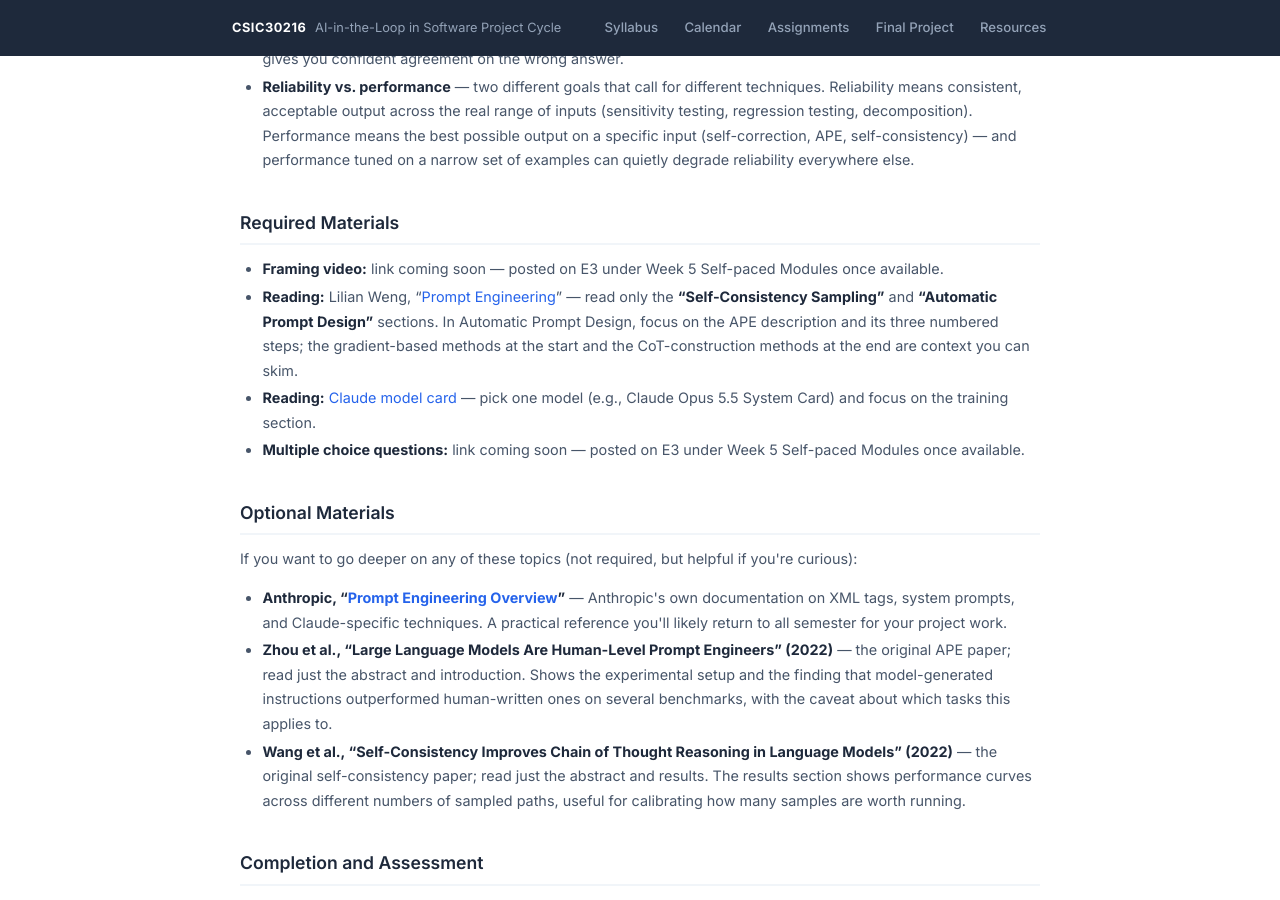
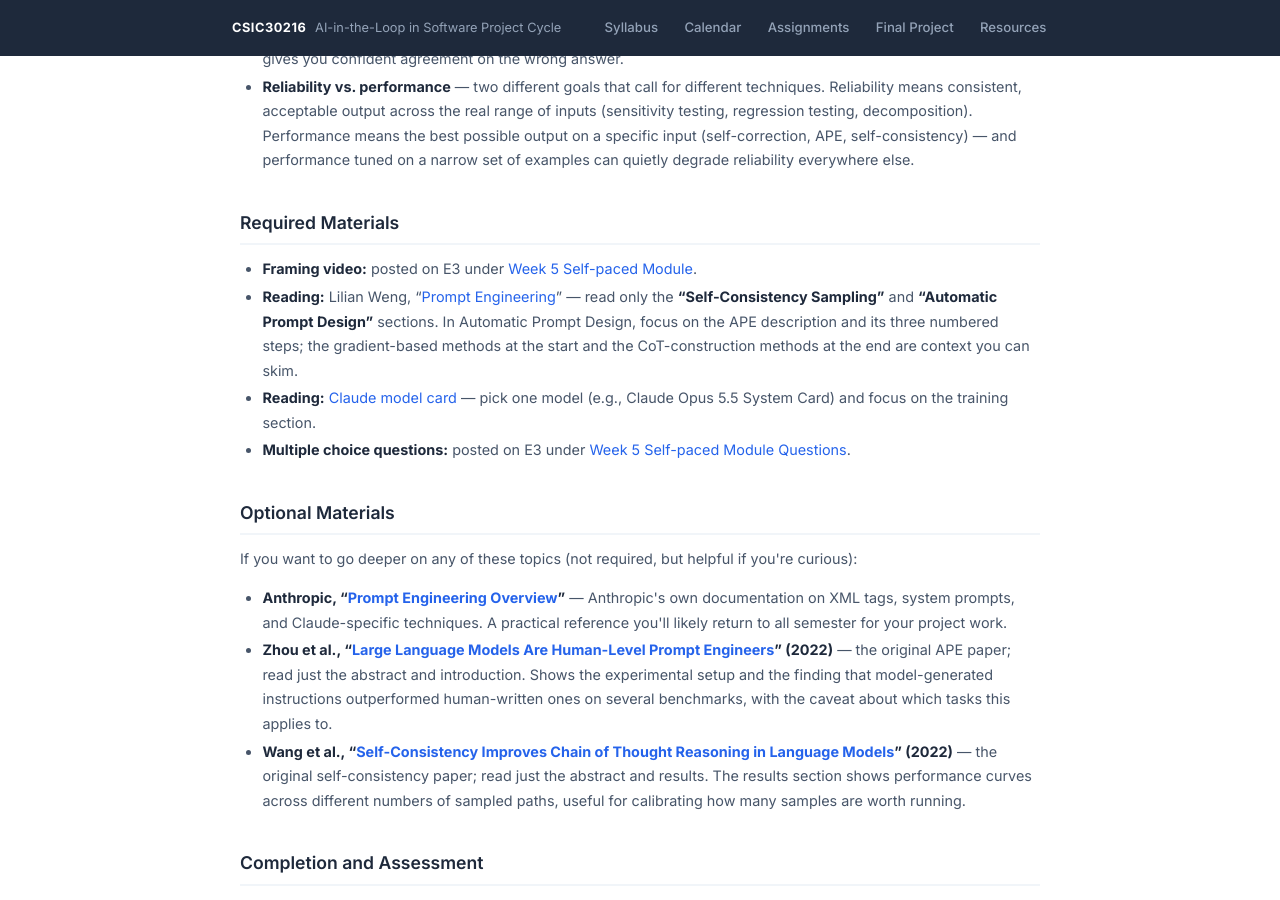
Before and after one commit to dwnnis/csic30216-fall26, a Jekyll site: the page built from pages/self-paced/week5.html, in a window 1280 px wide and 900 px high, scrolled down 1508 px. Built offline with Jekyll 4.4.1, drawn with Linux system fonts in a browser that asks for light colours.

Commit message:
self-paced link updated

```diff
--- a/_data/deadlines.yml
+++ b/_data/deadlines.yml
@@ -18,10 +18,10 @@
   due_text: "Week 5 — <strong>end of Wednesday</strong>"
   url: "https://e3p.nycu.edu.tw/mod/assign/view.php?id=242752"
 
-- title: "Week 5 Self-paced Module Response (link to be updated)"
+- title: "Week 5 Self-paced Module Response"
   date: "2026-10-11"
   due_text: "Week 5 — end of week"
-  url: ""
+  url: "https://e3p.nycu.edu.tw/mod/quiz/view.php?id=243179"
 
 - title: "Course Start Survey"
   date: "2026-09-25"
--- a/pages/self-paced/week5.html
+++ b/pages/self-paced/week5.html
@@ -91,7 +91,7 @@ permalink: /self-paced/week5/
 
 <h2>Required Materials</h2>
 <ul>
-  <li><strong>Framing video:</strong> link coming soon — posted on E3 under Week 5 Self-paced Modules once available.</li>
+  <li><strong>Framing video:</strong> posted on E3 under <a href="">Week 5 Self-paced Module</a>.</li>
   <li>
     <strong>Reading:</strong> Lilian Weng, &ldquo;<a href="https://lilianweng.github.io/posts/2023-03-15-prompt-engineering/">Prompt Engineering</a>&rdquo; — read only the
     <strong>&ldquo;Self-Consistency Sampling&rdquo;</strong> and <strong>&ldquo;Automatic Prompt
@@ -103,7 +103,7 @@ permalink: /self-paced/week5/
     <strong>Reading:</strong> <a href="https://www.anthropic.com/claude/model-card">Claude model card</a> — pick one model (e.g., Claude Opus 5.5 System Card) and
     focus on the training section.
   </li>
-  <li><strong>Multiple choice questions:</strong> link coming soon — posted on E3 under Week 5 Self-paced Modules once available.</li>
+  <li><strong>Multiple choice questions:</strong> posted on E3 under <a href="https://e3p.nycu.edu.tw/mod/quiz/view.php?id=243179">Week 5 Self-paced Module Questions</a>.</li>
 </ul>
 
 <h2>Optional Materials</h2>
@@ -115,13 +115,13 @@ permalink: /self-paced/week5/
     return to all semester for your project work.
   </li>
   <li>
-    <strong>Zhou et al., &ldquo;Large Language Models Are Human-Level Prompt Engineers&rdquo; (2022)</strong> — the original APE paper; read just the abstract and
+    <strong>Zhou et al., &ldquo;<a href="https://arxiv.org/abs/2211.01910">Large Language Models Are Human-Level Prompt Engineers</a>&rdquo; (2022)</strong> — the original APE paper; read just the abstract and
     introduction. Shows the experimental setup and the finding that model-generated instructions
     outperformed human-written ones on several benchmarks, with the caveat about which tasks this
     applies to.
   </li>
   <li>
-    <strong>Wang et al., &ldquo;Self-Consistency Improves Chain of Thought Reasoning in Language Models&rdquo; (2022)</strong> — the original self-consistency
+    <strong>Wang et al., &ldquo;<a href="https://arxiv.org/abs/2203.11171">Self-Consistency Improves Chain of Thought Reasoning in Language Models</a>&rdquo; (2022)</strong> — the original self-consistency
     paper; read just the abstract and results. The results section shows performance curves across
     different numbers of sampled paths, useful for calibrating how many samples are worth running.
   </li>
```
